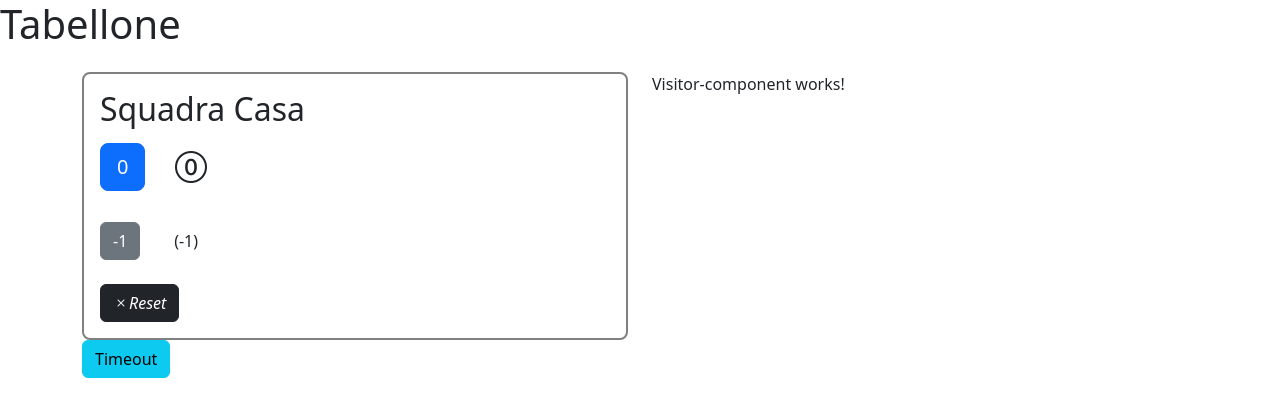
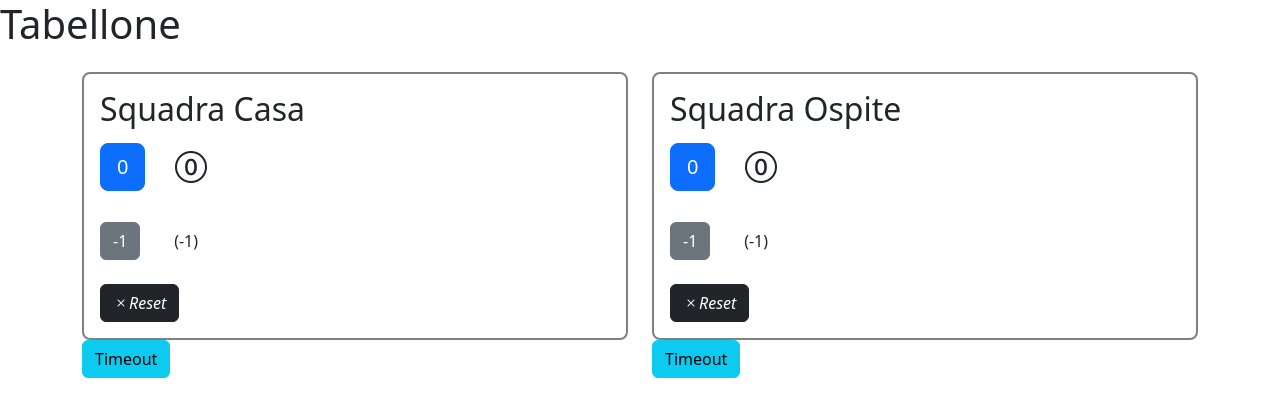
Before and after one commit to marcocontri/dnd_scoreboard, an Angular app: page / in a window 1280 px wide. Shown: the top 416 px of the page. Built offline with nearby package versions, Linux system fonts and the light colour scheme.

Commit message:
added visitor component

```diff
--- a/src/app/comps/home-component/home-component.ts
+++ b/src/app/comps/home-component/home-component.ts
@@ -19,18 +19,18 @@ export class HomeComponent {
   }
 
   get isEditing() {
-    return this.tabelloneService.isEditing()
+    return this.tabelloneService.isEditingHome()
   }
 
   incrementHomeScore() { this.tabelloneService.incrementHomeScore() }
   decrementHomeScore() { this.tabelloneService.decrementHomeScore() }
   incrementHomeFouls() { this.tabelloneService.incrementHomeFouls() }
   decrementHomeFouls() { this.tabelloneService.decrementHomeFouls() }
-  modifyHomeName() { this.tabelloneService.isEditing.set(true) }
+  modifyHomeName() { this.tabelloneService.isEditingHome.set(true) }
   saveNameSquad(newName: string) {
     if (newName.trim())
       this.tabelloneService.homeSquadName.set(newName)
-    this.tabelloneService.isEditing.set(false)
+    this.tabelloneService.isEditingHome.set(false)
   }
   resetHome() { this.tabelloneService.resetHome()}
 }
--- a/src/app/comps/visitor-component/visitor-component.css
+++ b/src/app/comps/visitor-component/visitor-component.css
@@ -0,0 +1,18 @@
+.home-border{
+    border: 2px solid grey;
+    border-radius: 8px;
+    padding: 16px;
+    display: block;
+    box-sizing: border-box;
+}
+
+h2 {
+    white-space: normal;
+    word-wrap: break-word;
+    overflow-wrap: break-word;
+}
+
+input[type="text"] {
+    width: 100%;
+    max-width: 100%;
+}
--- a/src/app/comps/visitor-component/visitor-component.html
+++ b/src/app/comps/visitor-component/visitor-component.html
@@ -1 +1,50 @@
-<p>Visitor-component works!</p>
+<div class="home-border">
+   @if (!isEditing) {
+   <h2 (click)="modifyVisitorName()">{{visitorSquadName}}</h2>
+   }@else {
+   <input type="text" placeholder="Inserisci nome squadra" #newName [value]=""
+      (keyup.enter)="saveNameSquad(newName.value)" (blur)="saveNameSquad(newName.value )">
+   }
+   @if (visitorFouls() > 4) {
+      BONUS
+      <!-- abbellire -->
+   }
+   <div>
+      <form>
+         <input type="button" class="btn btn-primary btn-lg" id="HomeScoreBtn" (click)="incrementVisitorScore()"
+            value="{{visitorScore()}}">&nbsp;&nbsp;&nbsp;
+         <!-- sezione falli -->
+         <a class="btn">
+            @if (visitorFouls() === 0) {
+            <i class="bi bi-0-circle fs-2" (click)="incrementVisitorFouls()"></i>
+            }
+            @if (visitorFouls() === 1) {
+            <i class="bi bi-1-circle fs-2" (click)="incrementVisitorFouls()"></i>
+            }
+            @if (visitorFouls() === 2) {
+            <i class="bi bi-2-circle fs-2" (click)="incrementVisitorFouls()"></i>
+            }
+            @if (visitorFouls() === 3) {
+            <i class="bi bi-3-circle fs-2" (click)="incrementVisitorFouls()"></i>
+            }
+            @if (visitorFouls() === 4) {
+            <i class="bi bi-4-circle fs-2" style="color: red;" (click)="incrementVisitorFouls()"></i>
+            }
+            @if (visitorFouls() === 5) {
+            <i class="bi bi-5-circle fs-2 btn-danger" style="color: red;" (click)="incrementVisitorFouls()"></i>
+            }
+         </a>
+         <br><br>
+         <input type="button" class="btn btn-secondary" id="modifyScoreBtn" (click)="decrementVisitorScore()"
+            value="-1">&nbsp;&nbsp;&nbsp;&nbsp;
+         <a class="btn" (click)="decrementVisitorFouls()">(-1)</a>
+         <br>
+         <br>
+         <button type="button" title="Reset" class="btn btn-dark" id="resetHome" (click)="resetVisitor()"><i
+               class="bi bi-x">Reset</i></button>
+      </form>
+   </div>
+</div>
+<div>
+   <a class="btn btn-info" routerLink="/timeout">Timeout</a>
+</div>
--- a/src/app/comps/visitor-component/visitor-component.ts
+++ b/src/app/comps/visitor-component/visitor-component.ts
@@ -1,9 +1,35 @@
-import { Component } from '@angular/core';
+import { Component, inject } from '@angular/core';
+import { TabelloneService } from '../../services/tabellone-service';
+import { RouterLink } from '@angular/router';
 
 @Component({
   selector: 'visitor-component',
-  imports: [],
+  imports: [RouterLink],
   templateUrl: './visitor-component.html',
   styleUrl: './visitor-component.css',
 })
-export class VisitorComponent {}
+export class VisitorComponent {
+  private tabelloneService = inject(TabelloneService)
+
+  visitorScore = this.tabelloneService.visitorScore
+  visitorFouls = this.tabelloneService.visitorFouls
+  get visitorSquadName() {
+    return this.tabelloneService.visitorSquadName()
+  }
+
+  get isEditing() {
+    return this.tabelloneService.isEditingVisitor()
+  }
+
+  incrementVisitorScore() { this.tabelloneService.incrementVisitorScore() }
+  decrementVisitorScore() { this.tabelloneService.decrementVisitorScore() }
+  incrementVisitorFouls() { this.tabelloneService.incrementVisitorFouls() }
+  decrementVisitorFouls() { this.tabelloneService.decrementVisitorFouls() }
+  modifyVisitorName() { this.tabelloneService.isEditingVisitor.set(true) }
+  saveNameSquad(newName: string) {
+    if (newName.trim())
+      this.tabelloneService.visitorSquadName.set(newName)
+    this.tabelloneService.isEditingVisitor.set(false)
+  }
+  resetVisitor() { this.tabelloneService.resetVisitor()}
+}
--- a/src/app/services/tabellone-service.ts
+++ b/src/app/services/tabellone-service.ts
@@ -10,11 +10,12 @@ export class TabelloneService {
   homeScore = signal<number>(0);
   homeFouls = signal<number>(0);
   // squadra OSPITE
-  visitorSquadName = signal<string>("Squadra Casa");
+  visitorSquadName = signal<string>("Squadra Ospite");
   visitorScore = signal<number>(0);
   visitorFouls = signal<number>(0);
 
-  isEditing = signal<boolean>(false);
+  isEditingHome = signal<boolean>(false);
+  isEditingVisitor = signal<boolean>(false);
 
   // punteggio
   incrementHomeScore(){
```
Also changed, not shown: 1 other file (tests, documents, lock files or other folders).
